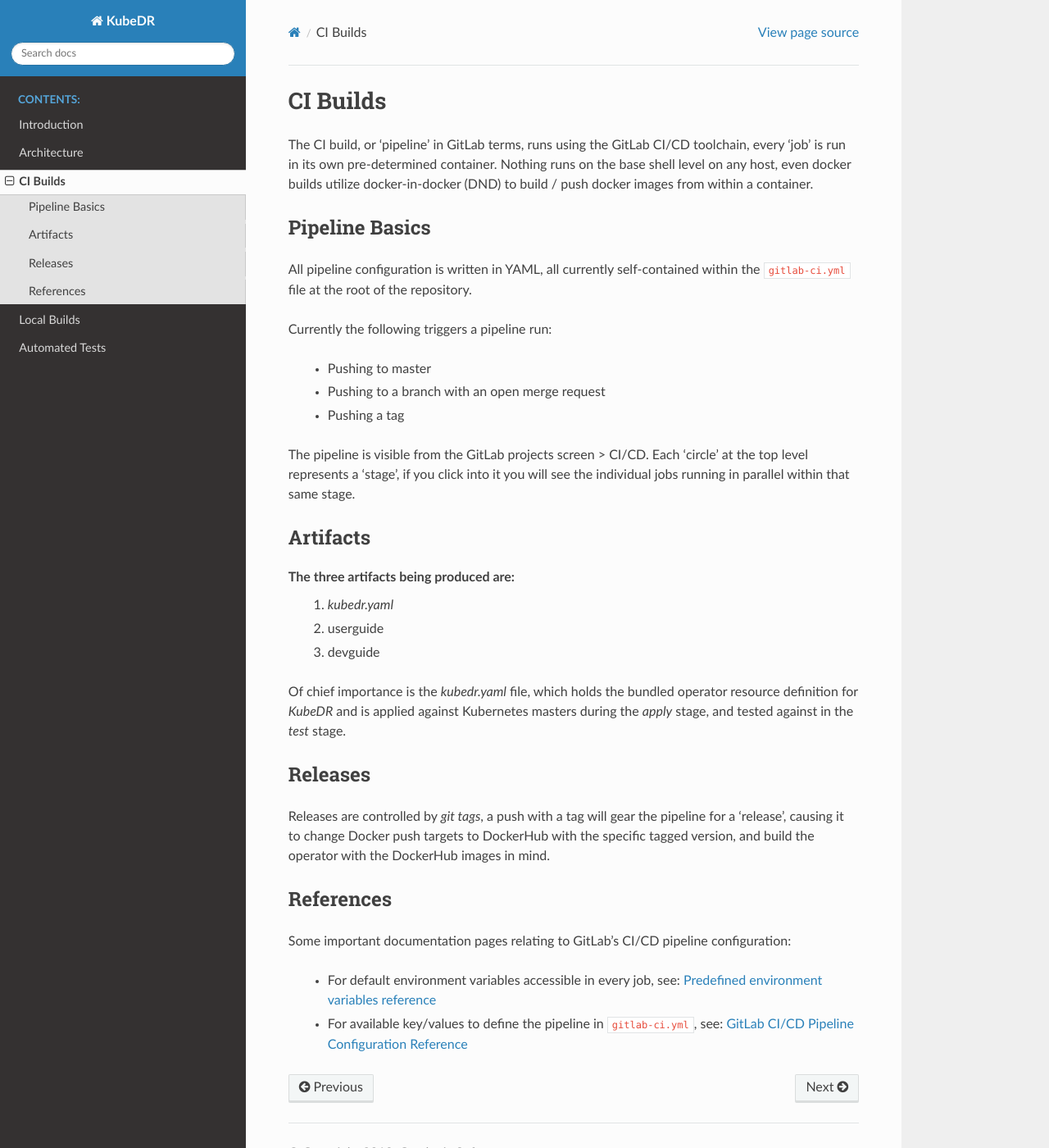
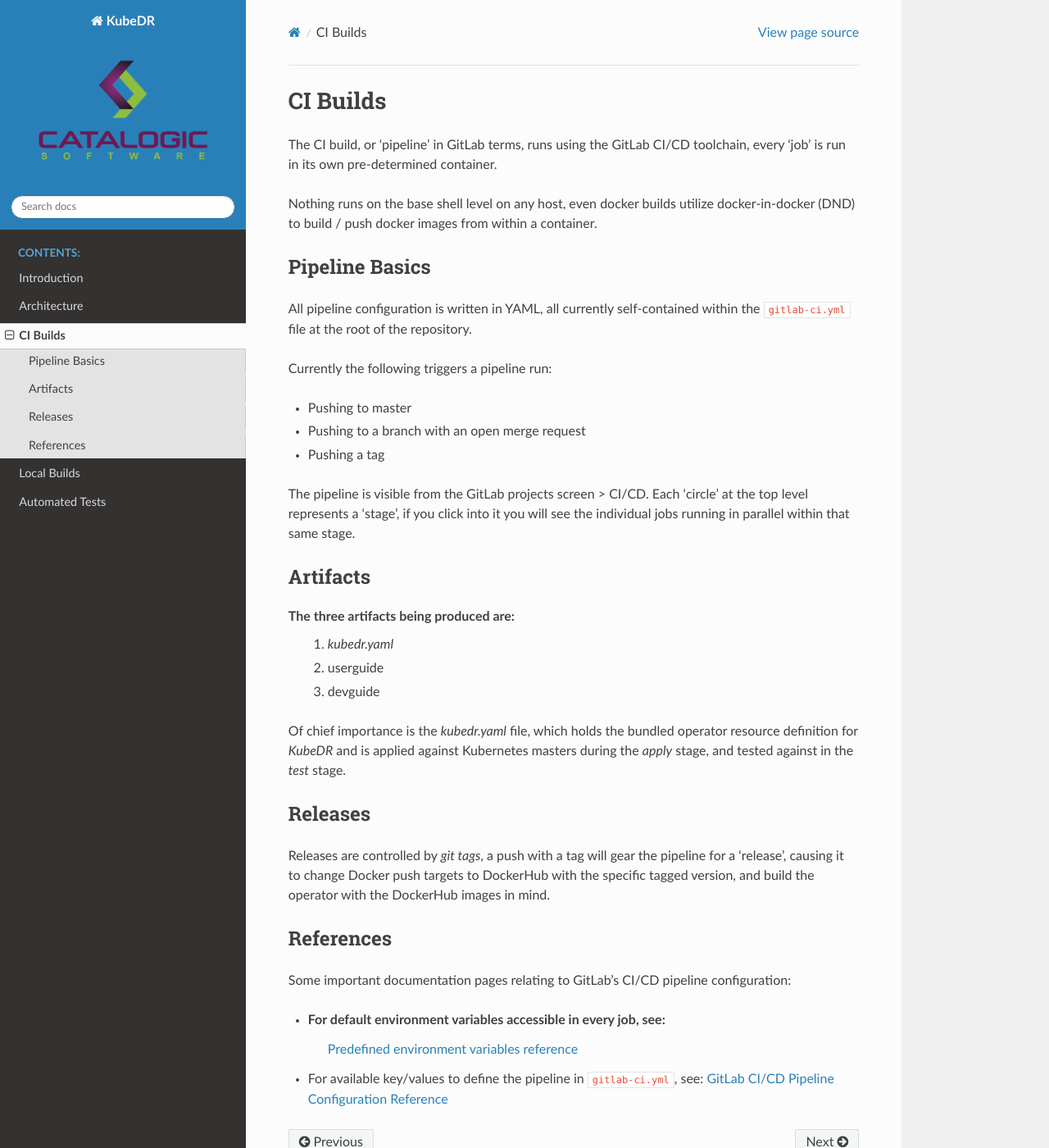
Before and after one commit to catalogicsoftware/kubedr, a Sphinx documentation site: the page built from docs/devguide/source/ci_builds.rst, in a window 1280 px wide and 1400 px high. Shown: the whole window at 82% size. Built offline with Sphinx 7.4.7 and the Read the Docs theme 2.0.0, drawn with Linux system fonts in a browser that asks for light colours; some of the changed lines change nothing that is shown; some of the changed text lies outside the part shown.

Commit message:
Add logo to dev guide.

```diff
--- a/docs/devguide/source/ci_builds.rst
+++ b/docs/devguide/source/ci_builds.rst
@@ -2,50 +2,67 @@
  CI Builds
 ===========
 
-The CI build, or 'pipeline' in GitLab terms, runs using the GitLab CI/CD toolchain, every 'job' is run in its own pre-determined container.
-Nothing runs on the base shell level on any host, even docker builds utilize docker-in-docker (DND) to
-build / push docker images from within a container.
+The CI build, or 'pipeline' in GitLab terms, runs using the GitLab
+CI/CD toolchain, every 'job' is run in its own pre-determined
+container.
+
+Nothing runs on the base shell level on any host, even docker builds
+utilize docker-in-docker (DND) to build / push docker images from
+within a container.
 
 Pipeline Basics
-=================
-All pipeline configuration is written in YAML, all currently self-contained within the ``gitlab-ci.yml`` file
-at the root of the repository.
+===============
+All pipeline configuration is written in YAML, all currently
+self-contained within the ``gitlab-ci.yml`` file at the root of the
+repository.
 
 Currently the following triggers a pipeline run:
 
-  - Pushing to master
+- Pushing to master
 
-  - Pushing to a branch with an open merge request
+- Pushing to a branch with an open merge request
 
-  - Pushing a tag
+- Pushing a tag
 
-The pipeline is visible from the GitLab projects screen > CI/CD. Each 'circle' at the top level represents a 'stage', if you
-click into it you will see the individual jobs running in parallel within that same stage.
+The pipeline is visible from the GitLab projects screen > CI/CD. Each
+'circle' at the top level represents a 'stage', if you click into it
+you will see the individual jobs running in parallel within that same
+stage.
 
 Artifacts
-=================
+=========
+
 The three artifacts being produced are:
   1. `kubedr.yaml`
   2. userguide
   3. devguide
 
-Of chief importance is the `kubedr.yaml` file, which holds the bundled operator resource definition for *KubeDR* and is applied against
-Kubernetes masters during the `apply` stage, and tested against in the `test` stage.
+Of chief importance is the `kubedr.yaml` file, which holds the bundled
+operator resource definition for *KubeDR* and is applied against
+Kubernetes masters during the `apply` stage, and tested against in the
+`test` stage.
 
 Releases
-=================
-Releases are controlled by *git tags*, a push with a tag will gear the pipeline for a 'release', causing it to change Docker push
-targets to DockerHub with the specific tagged version, and build the operator with the DockerHub images in mind.
+========
+
+Releases are controlled by *git tags*, a push with a tag will gear the
+pipeline for a 'release', causing it to change Docker push targets to
+DockerHub with the specific tagged version, and build the operator
+with the DockerHub images in mind.
+
 
 References
-=================
+==========
 
-Some important documentation pages relating to GitLab's CI/CD pipeline configuration:
+Some important documentation pages relating to GitLab's CI/CD pipeline
+configuration:
 
-  - For default environment variables accessible in every job, see: `Predefined environment variables reference`_
+- For default environment variables accessible in every job, see:
+    `Predefined environment variables reference`_
 
-  - For available key/values to define the pipeline in ``gitlab-ci.yml``, see: `GitLab CI/CD Pipeline Configuration Reference`_
-
+- For available key/values to define the pipeline in
+  ``gitlab-ci.yml``, see: `GitLab CI/CD Pipeline Configuration
+  Reference`_
 
 .. _Predefined environment variables reference: https://docs.gitlab.com/ee/ci/variables/predefined_variables.html
 .. _GitLab CI/CD Pipeline Configuration Reference: https://docs.gitlab.com/ee/ci/yaml/README.html
--- a/docs/devguide/source/conf.py
+++ b/docs/devguide/source/conf.py
@@ -18,7 +18,7 @@
 # -- Project information -----------------------------------------------------
 
 project = 'KubeDR'
-copyright = '2019, Catalogic Software'
+copyright = '2020, Catalogic Software'
 author = 'Catalogic Software'
 
 
@@ -56,3 +56,5 @@
 html_css_files = [
     'css/custom.css',
 ]
+
+html_logo = "_static/images/logo-2.0-vert-xsmall.png"
```
Also changed, not shown: docs/devguide/source/_static/images/logo-2.0-vert-xsmall.png (added), docs/devguide/source/_static/images/logo-2.5-vert-small.png (added), docs/devguide/source/_static/images/logo-3.0-vert-med.png (added).
